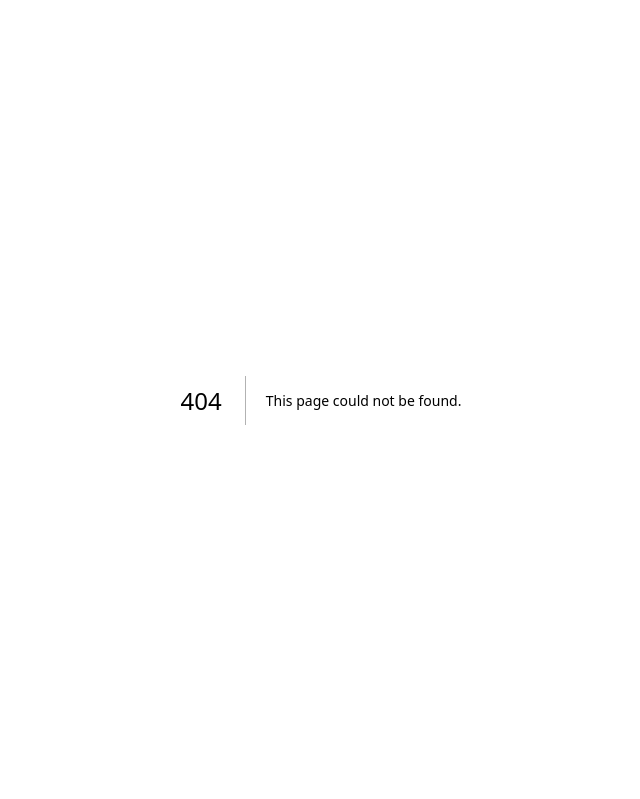
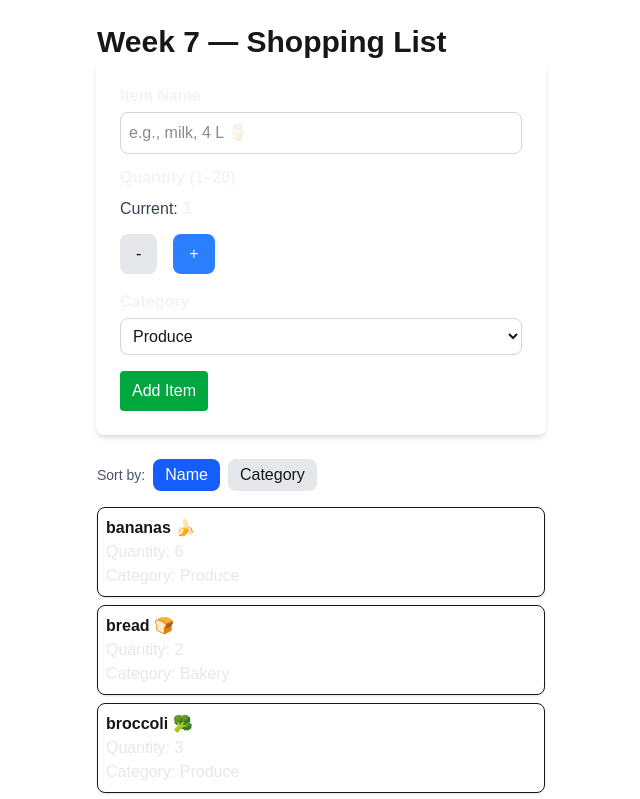
Before and after one commit to Mishti3678/cprg306-assignments, a Next.js app: page /week-7 in a window 1280 px wide. Before the commit this address had no page. Shown: the top 799 px of the page, without its empty margins (319-959 px from the left). Built offline with nearby package versions, Linux system fonts and the light colour scheme.

Commit message:
Add Week 7 assignment files

```diff
--- /dev/null
+++ b/app/week-7/item-list.js
@@ -0,0 +1,52 @@
+"use client";
+import { useState } from "react";
+import Item from "./item";
+import itemsData from "./items.json"; // ✅ import added
+
+export default function ItemList() {
+  const [sortBy, setSortBy] = useState("name");
+
+  // ✅ Sort items based on sortBy value
+  const sortedItems = [...itemsData].sort((a, b) => {
+    if (sortBy === "name") {
+      return a.name.localeCompare(b.name);
+    } else if (sortBy === "category") {
+      return a.category.localeCompare(b.category);
+    }
+  });
+
+  return (
+    <div>
+      <div className="mb-4 space-x-2 flex items-center ml-10">
+        <p className="text-sm text-gray-600">Sort by:</p>
+        <button
+          onClick={() => setSortBy("name")}
+          className={`px-3 py-1 rounded-lg ${
+            sortBy === "name" ? "bg-blue-600 text-white" : "bg-gray-200"
+          }`}
+        >
+          Name
+        </button>
+        <button
+          onClick={() => setSortBy("category")}
+          className={`px-3 py-1 rounded-lg ${
+            sortBy === "category" ? "bg-blue-600 text-white" : "bg-gray-200"
+          }`}
+        >
+          Category
+        </button>
+      </div>
+
+      <ul className="w-full max-w-md mx-auto">
+        {sortedItems.map((item) => (
+          <Item
+            key={item.id}
+            name={item.name}
+            quantity={item.quantity}
+            category={item.category}
+          />
+        ))}
+      </ul>
+    </div>
+  );
+}
--- /dev/null
+++ b/app/week-7/item.js
@@ -0,0 +1,11 @@
+"use client";
+
+export default function Item({ name, quantity, category }) {
+  return (
+    <li className="border p-2  rounded-lg mb-2 shadow-sm hover:shadow-md transition">
+      <div className="font-semibold text-l">{name}</div>
+      <div className="text-gray-200 text-l">Quantity: {quantity}</div>
+      <div className="text-gray-200 text-l capitalize">Category: {category}</div>
+    </li>
+  );
+}
--- /dev/null
+++ b/app/week-7/items.json
@@ -0,0 +1,74 @@
+[
+  {
+    "id": "1h2GJKH12gkHG31h1H",
+    "name": "milk, 4 L 🥛",
+    "quantity": 1,
+    "category": "dairy"
+  },
+  {
+    "id": "2KJH3k2j3H1k2J3K1H",
+    "name": "bread 🍞",
+    "quantity": 2,
+    "category": "bakery"
+  },
+  {
+    "id": "3h2KJH3k2j3H1k2J3",
+    "name": "eggs, dozen 🥚",
+    "quantity": 2,
+    "category": "dairy"
+  },
+  {
+    "id": "4k2J3K1H2GJKH12gk",
+    "name": "bananas 🍌",
+    "quantity": 6,
+    "category": "produce"
+  },
+  {
+    "id": "5H1h1H2KJH3k2j3H",
+    "name": "broccoli 🥦",
+    "quantity": 3,
+    "category": "produce"
+  },
+  {
+    "id": "6H1k2J3K1H2GJKH1",
+    "name": "chicken breasts, 1 kg 🍗",
+    "quantity": 1,
+    "category": "meat"
+  },
+  {
+    "id": "7gkHG31h1H2KJH3k",
+    "name": "pasta sauce 🍝",
+    "quantity": 3,
+    "category": "canned goods"
+  },
+  {
+    "id": "8j3H1k2J3K1H2GJK",
+    "name": "spaghetti, 454 g 🍝",
+    "quantity": 2,
+    "category": "dry goods"
+  },
+  {
+    "id": "9H12gkHG31h1H2KJ",
+    "name": "toilet paper, 12 pack 🧻",
+    "quantity": 1,
+    "category": "household"
+  },
+  {
+    "id": "10H3k2j3H1k2J3K1",
+    "name": "paper towels, 6 pack",
+    "quantity": 1,
+    "category": "household"
+  },
+  {
+    "id": "11k2J3K1H2GJKH12",
+    "name": "dish soap 🍽️",
+    "quantity": 1,
+    "category": "household"
+  },
+  {
+    "id": "12GJKH12gkHG31h1",
+    "name": "hand soap 🧼",
+    "quantity": 4,
+    "category": "household"
+  }
+]
--- /dev/null
+++ b/app/week-7/new-item.js
@@ -0,0 +1,108 @@
+
+"use client";
+
+import { useState } from "react";
+import Link from "next/link";
+
+export default function NewItem({ onAddItem }) {
+  const [name, setName] = useState("");
+  const [quantity, setQuantity] = useState(1);
+  const [category, setCategory] = useState("produce");
+
+  // Increment function (max 20)
+  const increment = () => {
+    setQuantity((prev) => (prev < 20 ? prev + 1 : prev));
+  };
+
+  // Decrement function (min 1)
+  const decrement = () => {
+    setQuantity((prev) => (prev > 1 ? prev - 1 : prev));
+  };
+
+  // Handle form submission
+  const handleSubmit = (event) => {
+    event.preventDefault();
+
+    // Create a new item object with a random ID
+    const newItem = {
+      id: Math.random().toString(36).substring(2, 9),
+      name,
+      quantity,
+      category,
+    };
+
+    // Instead of alert → call the onAddItem prop
+    onAddItem(newItem);
+
+    // Reset form fields
+    setName("");
+    setQuantity(1);
+    setCategory("produce");
+  };
+
+  return (
+    <form onSubmit={handleSubmit}>
+      <div className="bg-white p-6 rounded-lg shadow-md w-[450px] mx-auto mb-6">
+        <label className="block mb-1 font-semibold text-gray-100">Item Name</label>
+        <input
+          type="text"
+          id="name"
+          name="name"
+          required
+          value={name}
+          onChange={(e) => setName(e.target.value)}
+          placeholder="e.g., milk, 4 L 🥛"
+          className="w-full p-2 border border-gray-300 rounded-lg"
+        />
+
+        <h1 className="text-gray-100 mb-1 mt-3 font-semibold">Quantity (1–20)</h1>
+        <p className="text-gray-700 mb-3">
+          Current: <span className="font-bold  text-gray-100 text-lg">{quantity}</span>
+        </p>
+
+        <div className="flex items-left space-x-4 mb-4">
+          <button
+            type="button"
+            onClick={decrement}
+            className="px-4 py-2 bg-gray-200 text-black rounded-lg hover:bg-gray-300"
+          >
+            -
+          </button>
+
+          <button
+            type="button"
+            onClick={increment}
+            className="px-4 py-2 bg-blue-500 text-white rounded-lg hover:bg-blue-600"
+          >
+            +
+          </button>
+        </div>
+        <label className="block mb-1 font-semibold text-gray-100">Category</label>
+        <select
+          value={category}
+          onChange={(e) => setCategory(e.target.value)}
+          className="w-full p-2 border border-gray-300 rounded-lg hover:border-gray-400 mb-4"
+        >
+          <option value="produce">Produce</option>
+          <option value="dairy">Dairy</option>
+          <option value="bakery">Bakery</option>
+          <option value="meat">Meat</option>
+          <option value="frozen foods">Frozen Foods</option>
+          <option value="canned goods">Canned Goods</option>
+          <option value="dry goods">Dry Goods</option>
+          <option value="beverages">Beverages</option>
+          <option value="snacks">Snacks</option>
+          <option value="household">Household</option>
+          <option value="other">Other</option>
+        </select>
+
+        <button
+          type="submit"
+          className="bg-green-600 text-white px-3 py-2 rounded hover:bg-green-800"
+        >
+          Add Item
+        </button>
+      </div>
+    </form>
+  );
+}
--- /dev/null
+++ b/app/week-7/page.js
@@ -0,0 +1,25 @@
+"use client";
+
+import { useState } from "react";
+import ItemList from "./item-list";
+import NewItem from "./new-item";
+import itemsData from "./items.json"; // ✅ Make sure this line exists and is correct
+
+
+export default function Page() {
+// Initialize a state variable (e.g., items) with the data from items.json.
+  const [items, setItems] = useState(itemsData);
+
+// Create an event handler function (e.g., handleAddItem) that adds a new item to items.
+  function handleAddItem(newItem) {
+    setItems(prev => [...prev, newItem]); // Add new item immutably
+  }
+
+  return (
+     <main className="p-6 max-w-xl mx-auto">
+      <h1 className=" text-3xl font-bold w-full max-w-md mx-auto mb-">Week 7  — Shopping List</h1>
+      <NewItem onAdd={handleAddItem} />
+      <ItemList items={items} />
+    </main>
+  );
+}
```
